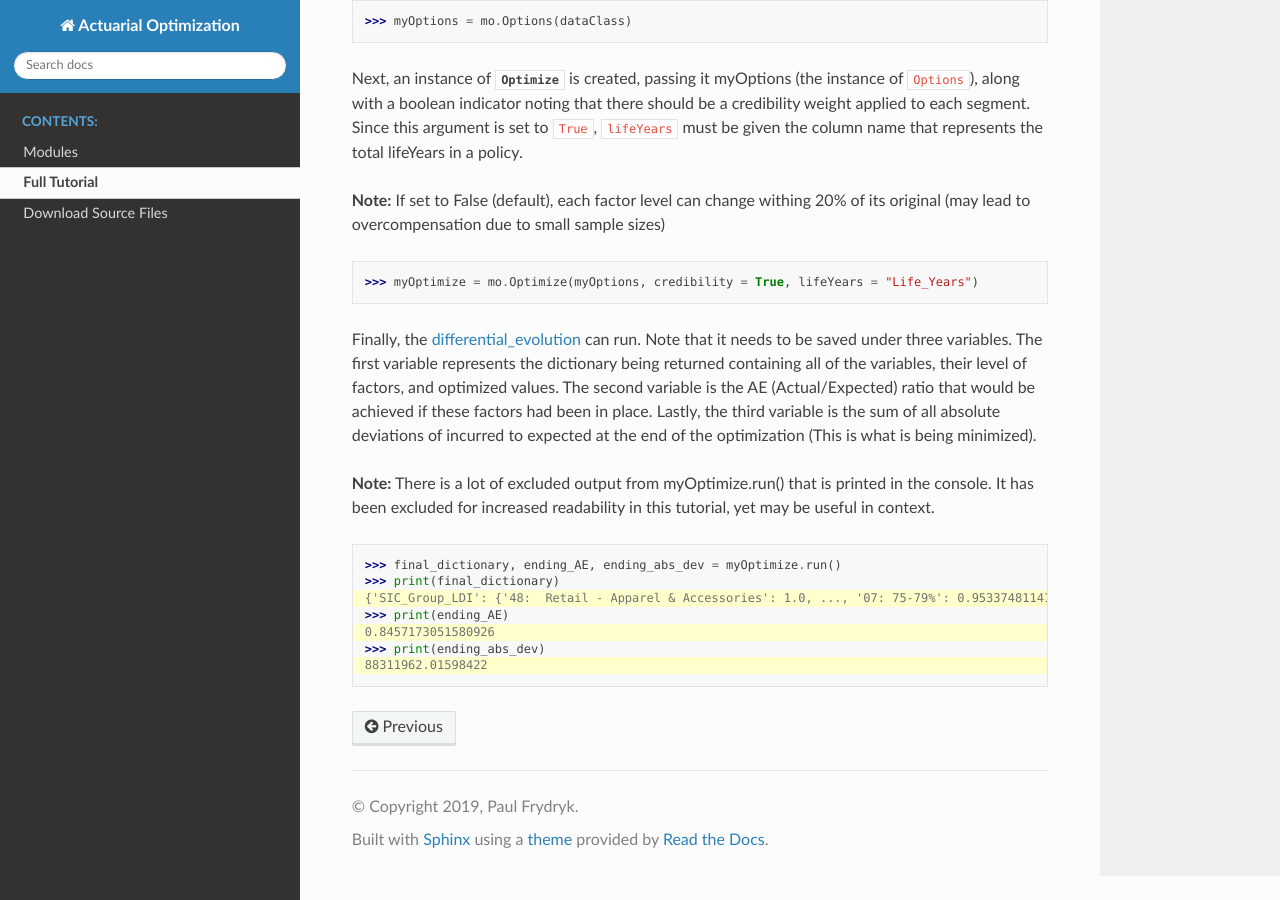
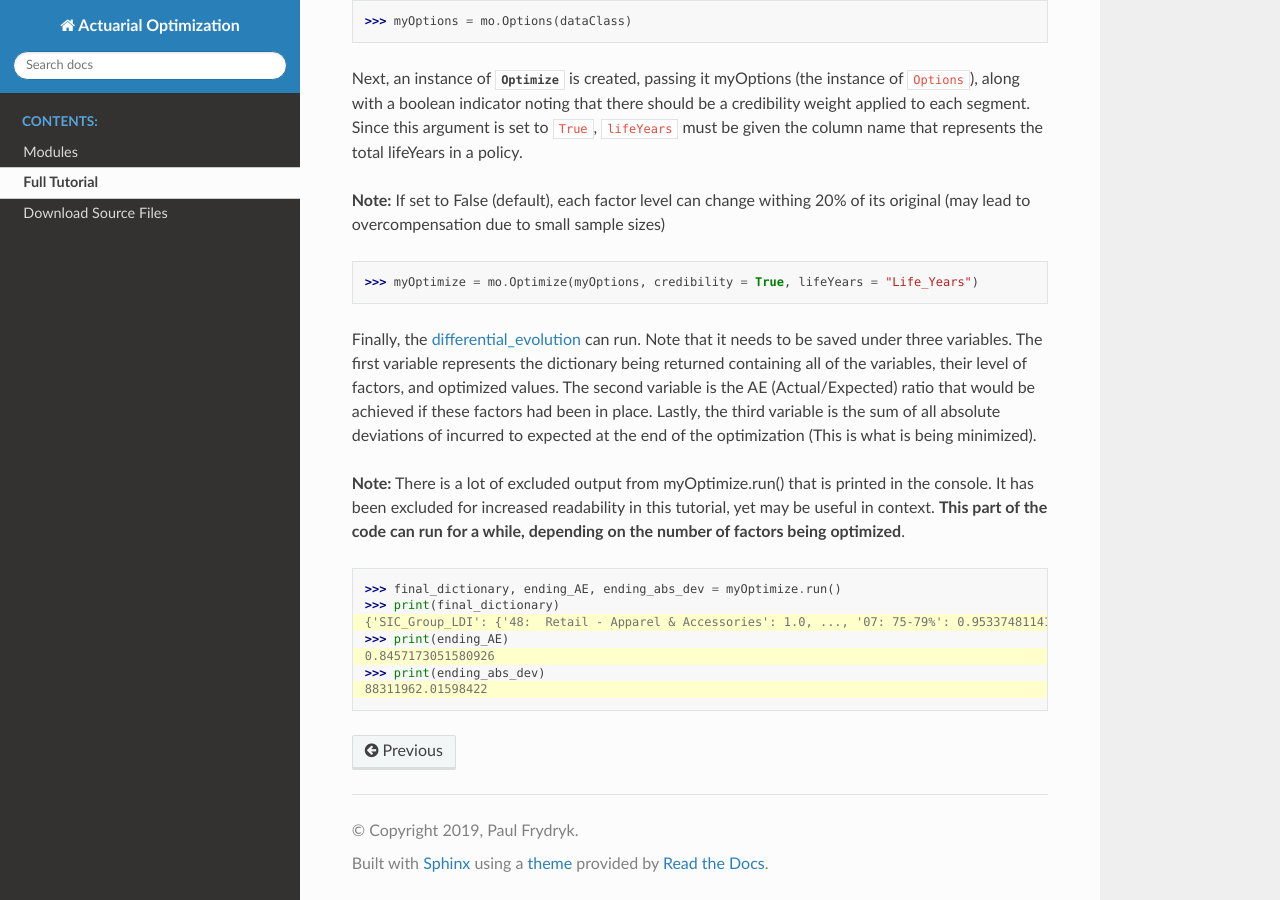
Before and after one commit to paulfryy/Actuarial_Optimization, a Sphinx documentation site: the page built from docs/source/Tutorial.rst, in a window 1280 px wide and 900 px high, scrolled down 1287 px. Built offline with Sphinx 7.4.7 and the Read the Docs theme 2.0.0, drawn with Linux system fonts in a browser that asks for light colours.

Commit message:
Update Tutorial.rst

```diff
--- a/docs/source/Tutorial.rst
+++ b/docs/source/Tutorial.rst
@@ -84,7 +84,7 @@ be achieved if these factors had been in place. Lastly, the third variable is th
 at the end of the optimization (This is what is being minimized).
 
 **Note:** There is a lot of excluded output from myOptimize.run() that is printed in the console. It has been excluded for increased
-readability in this tutorial, yet may be useful in context.
+readability in this tutorial, yet may be useful in context. **This part of the code can run for a while, depending on the number of factors being optimized**.
 
 .. code-block:: python
        :emphasize-lines: 3,5,7
```
